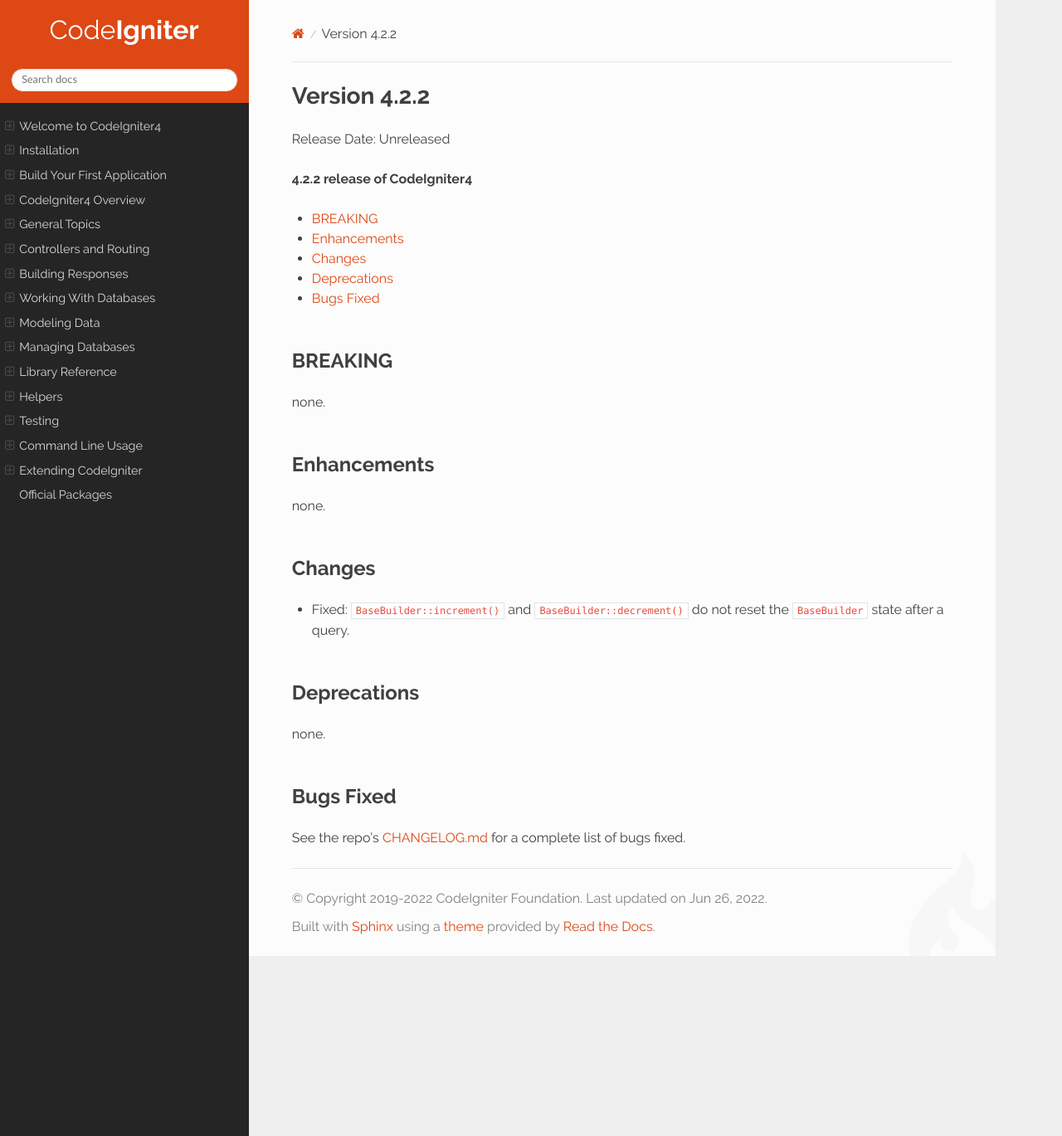
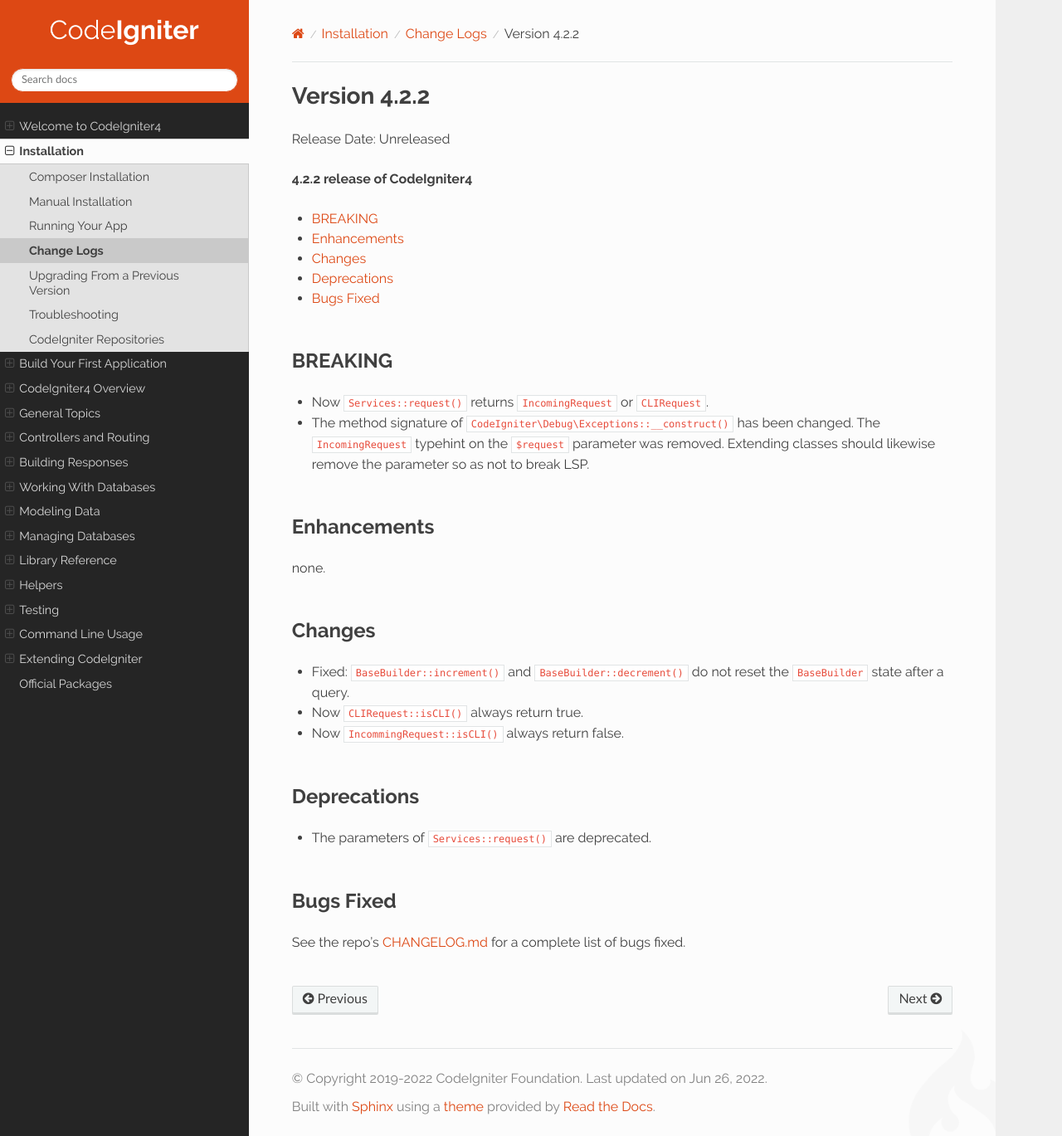
Before and after one commit to NEKOGET/ci4_user_guide_src, a Sphinx documentation site: the page built from source/changelogs/v4.2.2.rst, in a window 1280 px wide and 1369 px high. Shown: the whole window at 83% size. Built offline with Sphinx 7.4.7 and the Read the Docs theme 2.0.0, drawn with Linux system fonts in a browser that asks for light colours.

Commit message:
docs: add changelog

```diff
--- a/source/changelogs/index.rst
+++ b/source/changelogs/index.rst
@@ -12,6 +12,7 @@ See all the changes.
 .. toctree::
     :titlesonly:
 
+    v4.2.2
     v4.2.1
     v4.2.0
     v4.1.9
--- a/source/changelogs/v4.2.2.rst
+++ b/source/changelogs/v4.2.2.rst
@@ -12,7 +12,8 @@ Release Date: Unreleased
 BREAKING
 ********
 
-none.
+- Now ``Services::request()`` returns ``IncomingRequest`` or ``CLIRequest``.
+- The method signature of ``CodeIgniter\Debug\Exceptions::__construct()`` has been changed. The ``IncomingRequest`` typehint on the ``$request`` parameter was removed. Extending classes should likewise remove the parameter so as not to break LSP.
 
 Enhancements
 ************
@@ -23,11 +24,13 @@ Changes
 *******
 
 - Fixed: ``BaseBuilder::increment()`` and ``BaseBuilder::decrement()`` do not reset the ``BaseBuilder`` state after a query.
+- Now ``CLIRequest::isCLI()`` always return true.
+- Now ``IncommingRequest::isCLI()`` always return false.
 
 Deprecations
 ************
 
-none.
+- The parameters of ``Services::request()`` are deprecated.
 
 Bugs Fixed
 **********
```
